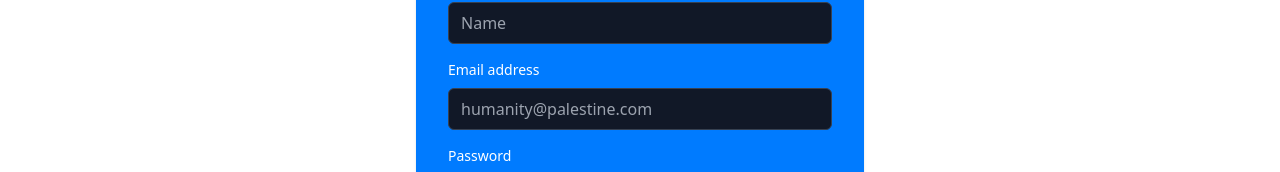
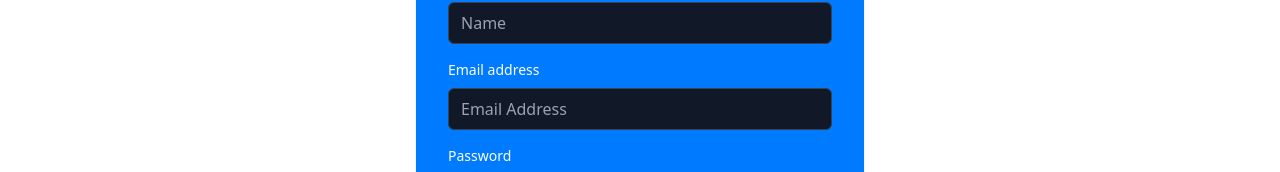
Before and after one commit to Md-Ashikur-Rahman-Ashik/Magic-Search-Frontend, a React (Vite) app: page /register in a window 1280 px wide. Shown: the part 384-556 px from the top of the page. Built offline with nearby package versions, Linux system fonts and the light colour scheme; no server answers.

Commit message:
Changed placeholders

```diff
--- a/src/pages/Login.jsx
+++ b/src/pages/Login.jsx
@@ -125,7 +125,7 @@ const Login = () => {
             <input
               type="email"
               {...register("email", { required: true })}
-              placeholder="humanity@palestine.com"
+              placeholder="Email Address"
               className="w-full px-3 py-2 border rounded-md border-gray-700 bg-gray-900 text-gray-100 focus:border-violet-400"
             />
           </div>
--- a/src/pages/Register.jsx
+++ b/src/pages/Register.jsx
@@ -137,7 +137,7 @@ const Register = () => {
             <input
               type="email"
               {...register("email", { required: true })}
-              placeholder="humanity@palestine.com"
+              placeholder="Email Address"
               className="w-full px-3 py-2 border rounded-md border-gray-700 bg-gray-900 text-gray-100 focus:border-violet-400"
             />
           </div>
```
